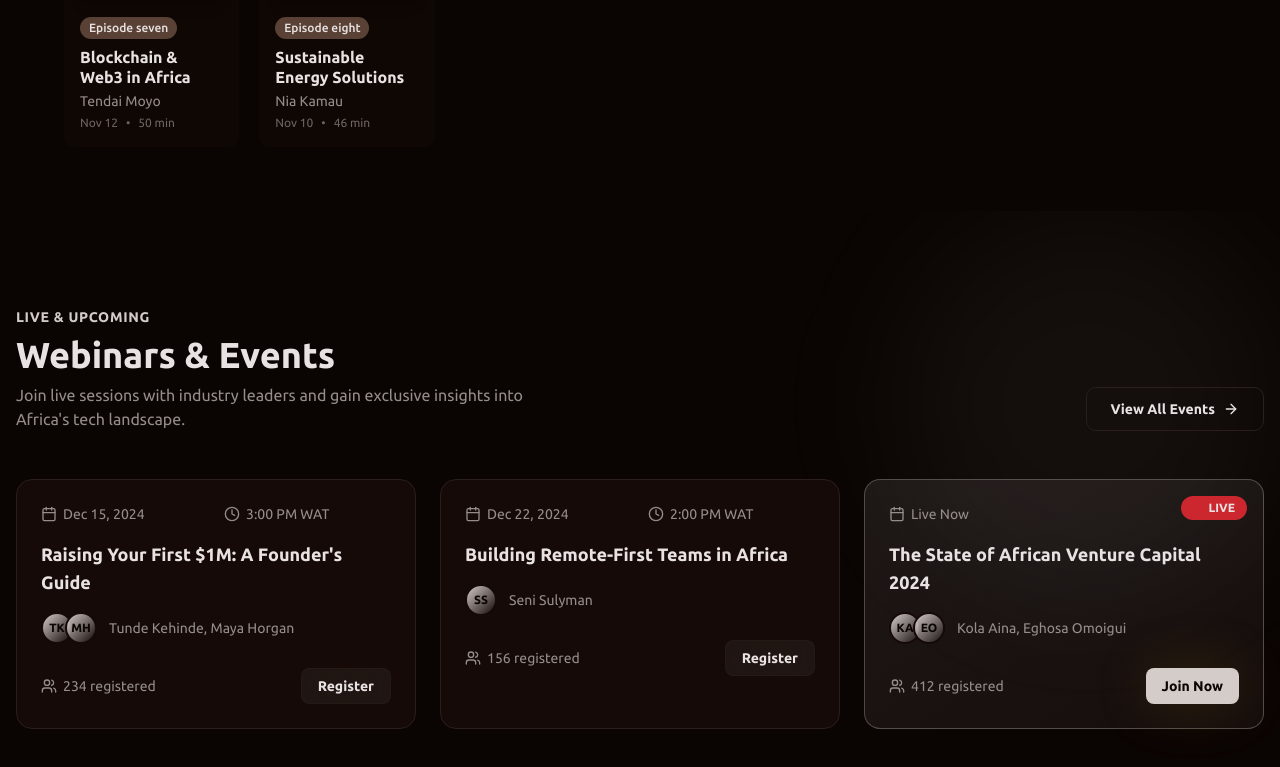
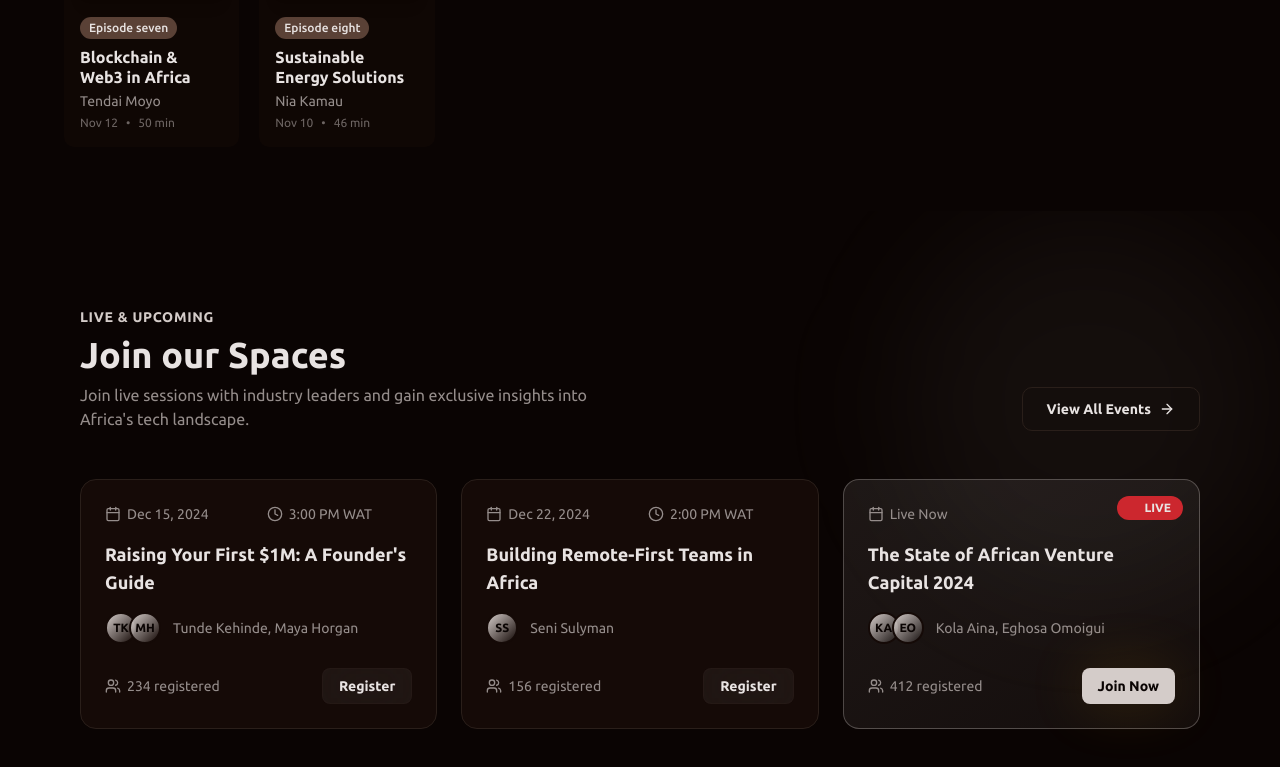
Before and after one commit to DavidWaza/Tech-X, a Next.js app: page / in a window 1280 px wide. Shown: the part 1836-2603 px from the top of the page. Built offline with nearby package versions, Linux system fonts and the light colour scheme.

Commit message:
fix: padding to webinar

```diff
--- a/app/components/Webinars.tsx
+++ b/app/components/Webinars.tsx
@@ -44,7 +44,7 @@ export function WebinarSection() {
   return (
     <section
       id="webinars"
-      className="py-24 bg-background relative overflow-hidden"
+      className="py-24 bg-background relative overflow-hidden px-8 lg:px-16"
     >
       {/* Background Decoration */}
       <div className="absolute top-0 right-0 w-96 h-96 bg-primary/5 rounded-full blur-3xl" />
@@ -58,11 +58,11 @@ export function WebinarSection() {
               Live & Upcoming
             </span>
             <h2 className="text-3xl md:text-4xl font-display font-bold">
-              Webinars & Events
+              Join our Spaces
             </h2>
             <p className="text-muted-foreground max-w-lg">
               Join live sessions with industry leaders and gain exclusive
-              insights into Africa's tech landscape.
+              insights into Africa&apos;s tech landscape.
             </p>
           </div>
           <Button variant="outline" className="flex items-center gap-2">
```
